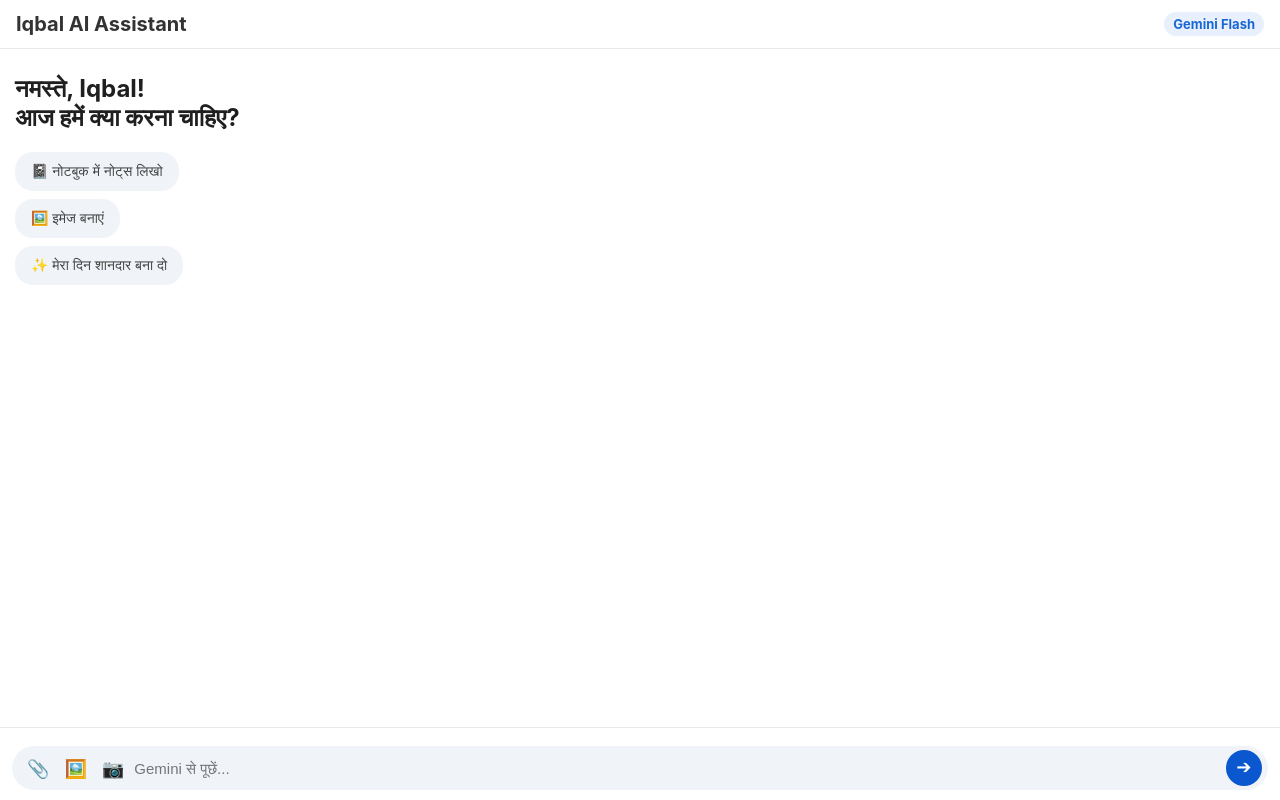
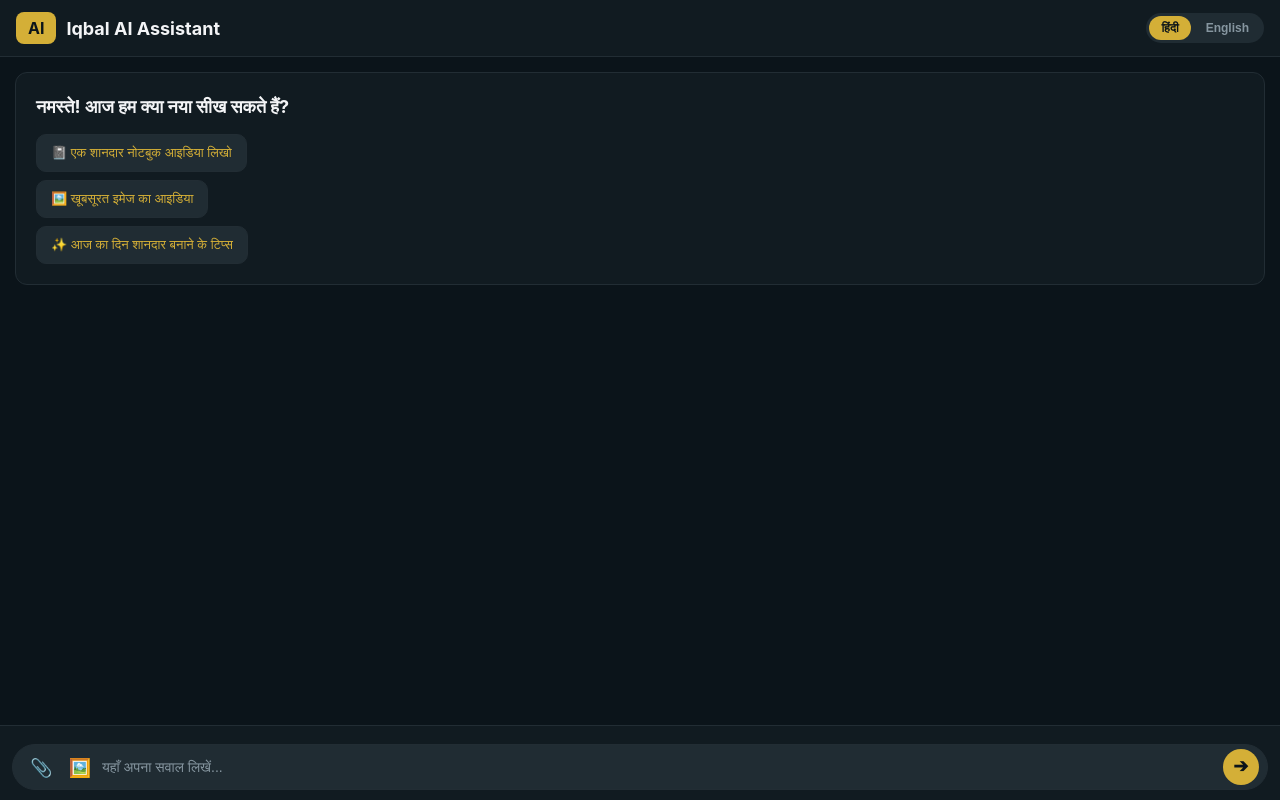
Before and after one commit to iqbalmansuri49891-a11y/Iqbal-AI-Assistant, a plain HTML site: page index.html in a window 1280 px wide. Drawn offline with Linux system fonts and the light colour scheme.

Commit message:
Revamp index.html with new theme and layout
Updated the theme and layout of the index.html file, including changes to the header, chat container, and styling for various elements. Adjusted language selection buttons and modified welcome messages.

```diff
--- a/index.html
+++ b/index.html
@@ -3,44 +3,57 @@
 <head>
 <meta charset="UTF-8">
 <meta name="viewport" content="width=device-width, initial-scale=1.0">
-<meta name="theme-color" content="#ffffff">
+<meta name="theme-color" content="#0b141a">
 <title>Iqbal AI Assistant</title>
 <style>
 *{box-sizing:border-box}
-body{font-family:-apple-system,BlinkMacSystemFont,"Segoe UI",Roboto,Arial,sans-serif;background:#f8f9fa;margin:0;height:100vh;display:flex;flex-direction:column}
-header{padding:12px 16px;background:#fff;border-bottom:1px solid #eaeaea;display:flex;justify-content:space-between;align-items:center;font-size:20px;font-weight:700;color:#333}
-.badge{font-size:13px;background:#e8f0fe;color:#1967d2;padding:4px 9px;border-radius:12px}
-#chat-container{flex:1;background:#fff;padding:15px;overflow-y:auto;display:flex;flex-direction:column;gap:12px}
-.welcome-box h1{font-size:24px;color:#1f1f1f;margin:10px 0 20px}
-.suggestion-chips{display:flex;flex-direction:column;gap:8px}
-.chip{background:#f0f4f9;padding:11px 16px;border-radius:18px;font-size:14px;color:#444;cursor:pointer;width:fit-content;border:0}
-.message{padding:10px 14px;border-radius:12px;max-width:88%;line-height:1.5;font-size:15px;word-break:break-word;white-space:pre-wrap}
-.user-message{background:#d3e3fd;color:#041e49;align-self:flex-end;border-bottom-right-radius:3px}
-.ai-message{background:#f0f4f9;color:#1f1f1f;align-self:flex-start;border-bottom-left-radius:3px}
-.input-area{background:#fff;padding:10px 12px;border-top:1px solid #eaeaea}
-.input-box-wrapper{display:flex;align-items:center;background:#f0f4f9;border-radius:24px;padding:4px 6px 4px 10px;gap:5px}
-input[type=text]{flex:1;background:transparent;border:0;outline:0;font-size:15px;color:#333;padding:8px 0;min-width:50px}
-.tool-btn{background:none;border:0;cursor:pointer;font-size:18px;color:#555;padding:5px;display:flex}
-.send-btn{background:#0b57d0;color:#fff;border:0;border-radius:50%;width:36px;height:36px;cursor:pointer;display:flex;align-items:center;justify-content:center;font-size:16px;flex-shrink:0}
+body{font-family:-apple-system,BlinkMacSystemFont,"Segoe UI",Roboto,Arial,sans-serif;background:#0b141a;color:#e9edef;margin:0;height:100vh;display:flex;flex-direction:column}
+header{padding:12px 16px;background:#111b21;border-bottom:1px solid #222d34;display:flex;justify-content:space-between;align-items:center}
+.brand{display:flex;align-items:center;gap:10px}
+.logo{background:#d4af37;color:#0b141a;font-weight:700;padding:6px 12px;border-radius:8px;font-size:16px}
+.title-text{font-size:18px;font-weight:700;color:#f3f4f6}
+.lang-selector{display:flex;background:#202c33;border-radius:20px;padding:3px;gap:3px}
+.lang-btn{background:transparent;border:0;color:#8696a0;padding:5px 12px;border-radius:16px;font-size:12px;cursor:pointer;font-weight:600}
+.lang-btn.active{background:#d4af37;color:#0b141a}
+#chat-container{flex:1;background:#0b141a;padding:15px;overflow-y:auto;display:flex;flex-direction:column;gap:12px}
+.welcome-box{background:#111b21;padding:20px;border-radius:12px;border:1px solid #222d34;margin-bottom:10px}
+.welcome-box h1{font-size:18px;color:#f3f4f6;margin:0 0 10px;line-height:1.6}
+.suggestion-chips{display:flex;flex-direction:column;gap:8px;margin-top:12px}
+.chip{background:#202c33;padding:10px 14px;border-radius:10px;font-size:13px;color:#d4af37;cursor:pointer;width:fit-content;border:1px solid #222d34;text-align:left}
+.message{padding:10px 14px;border-radius:12px;max-width:88%;line-height:1.6;font-size:14px;word-break:break-word;white-space:pre-wrap}
+.user-message{background:#005c4b;color:#e9edef;align-self:flex-end;border-bottom-right-radius:3px}
+.ai-message{background:#202c33;color:#e9edef;align-self:flex-start;border-bottom-left-radius:3px;border:1px solid #222d34}
+.input-area{background:#111b21;padding:10px 12px;border-top:1px solid #222d34}
+.input-box-wrapper{display:flex;align-items:center;background:#202c33;border-radius:24px;padding:4px 8px 4px 12px;gap:6px;border:1px solid #222d34}
+input[type=text]{flex:1;background:transparent;border:0;outline:0;font-size:14px;color:#e9edef;padding:8px 0}
+input[type=text]::placeholder{color:#8696a0}
+.tool-btn{background:none;border:0;cursor:pointer;font-size:18px;color:#8696a0;padding:5px;display:flex}
+.send-btn{background:#d4af37;color:#0b141a;border:0;border-radius:50%;width:36px;height:36px;cursor:pointer;display:flex;align-items:center;justify-content:center;font-size:16px;font-weight:700;flex-shrink:0}
 .send-btn:disabled{opacity:.5}
 .hidden{display:none}
-.status{font-size:12px;color:#666;text-align:center;padding:4px}
+.status{font-size:11px;color:#8696a0;text-align:center;padding:4px}
 </style>
 </head>
 <body>
 
 <header>
-  <span>Iqbal AI Assistant</span>
-  <span class="badge">Gemini Flash</span>
+  <div class="brand">
+    <div class="logo">AI</div>
+    <div class="title-text">Iqbal AI Assistant</div>
+  </div>
+  <div class="lang-selector">
+    <button class="lang-btn active" id="btn-hi" onclick="setLang('hi')">हिंदी</button>
+    <button class="lang-btn" id="btn-eng" onclick="setLang('eng')">English</button>
+  </div>
 </header>
 
 <div id="chat-container">
   <div class="welcome-box" id="welcome-section">
-    <h1>नमस्ते, Iqbal!<br>आज हमें क्या करना चाहिए?</h1>
+    <h1 id="welcome-text">नमस्ते! आज हम क्या नया सीख सकते हैं?</h1>
     <div class="suggestion-chips">
-      <button class="chip" onclick="setQuery('एक शानदार नोटबुक आइडिया लिखो')">📓 नोटबुक में नोट्स लिखो</button>
-      <button class="chip" onclick="setQuery('मेरे लिए एक खूबसूरत इमेज का आइडिया बताओ')">🖼️ इमेज बनाएं</button>
-      <button class="chip" onclick="setQuery('आज का दिन शानदार बनाने के लिए कुछ टिप्स दो')">✨ मेरा दिन शानदार बना दो</button>
+      <button class="chip" onclick="setQuery('एक शानदार नोटबुक आइडिया लिखो')">📓 एक शानदार नोटबुक आइडिया लिखो</button>
+      <button class="chip" onclick="setQuery('मेरे लिए एक खूबसूरत इमेज का आइडिया बताओ')">🖼️ खूबसूरत इमेज का आइडिया</button>
+      <button class="chip" onclick="setQuery('आज का दिन शानदार बनाने के लिए कुछ टिप्स दो')">✨ आज का दिन शानदार बनाने के टिप्स</button>
     </div>
   </div>
 </div>
@@ -54,20 +67,29 @@ input[type=text]{flex:1;background:transparent;border:0;outline:0;font-size:15px
     <label for="gallery-input" class="tool-btn" title="गैलरी">🖼️</label>
     <input class="hidden" type="file" id="gallery-input" accept="image/*" onchange="handleGallery(event)">
 
-    <label for="camera-input" class="tool-btn" title="कैमरा">📷</label>
-    <input class="hidden" type="file" id="camera-input" accept="image/*" capture="environment" onchange="handleCamera(event)">
-
-    <input type="text" id="user-input" placeholder="Gemini से पूछें..."
+    <input type="text" id="user-input" placeholder="यहाँ अपना सवाल लिखें..."
            onkeydown="if(event.key==='Enter') askGemini()">
     <button id="send-btn" class="send-btn" onclick="askGemini()">➔</button>
   </div>
 </div>
 
 <script>
-// OAuth Credentials & Config
-const CREDENTIAL = "AQ.Ab8RN6J8U1hrEY9PCH8oOnWLaw6YhPWJxeAMslcer7aCihOtCA";
-const MODEL = "gemini-3.8-flash";
-const ENDPOINT = "https://generativelanguage.googleapis.com/v1beta/models/" + MODEL + ":generateContent";
+let currentLang = 'hi';
+
+function setLang(lang){
+  currentLang = lang;
+  document.getElementById('btn-hi').classList.toggle('active', lang === 'hi');
+  document.getElementById('btn-eng').classList.toggle('active', lang === 'eng');
+
+  const welcomeText = document.getElementById('welcome-text');
+  if(lang === 'eng'){
+    welcomeText.innerHTML = "Hello! What can we build or learn today?";
+    document.getElementById('user-input').placeholder = "Ask anything in English...";
+  } else {
+    welcomeText.innerHTML = "नमस्ते! आज हम क्या नया सीख सकते हैं?";
+    document.getElementById('user-input').placeholder = "यहाँ अपना सवाल लिखें...";
+  }
+}
 
 function escapeHTML(text){
   return text.replace(/[&<>"']/g, function(c){
@@ -100,28 +122,28 @@ async function askGemini(){
   const userText = input.value.trim();
 
   if(!userText) return;
-
   if(welcome) welcome.style.display = "none";
 
   addMessage(userText, "user-message");
   input.value = "";
   button.disabled = true;
-  setStatus("Gemini जवाब तैयार कर रहा है...");
+  setStatus(currentLang === 'eng' ? "Generating response..." : "जवाब तैयार किया जा रहा है...");
 
   try{
-    // OAuth token format handling for secure header injection
-    const authHeader = CREDENTIAL.startsWith("AQ.") ? "Bearer " + CREDENTIAL : "Bearer " + CREDENTIAL;
+    const CREDENTIAL = "AQ.Ab8RN6LRjycGIkyvIuB4i0w-xQmFZjMLlGGImCCupkOF4VpH-A";
+    const MODEL = "gemini-1.5-flash";
+    const ENDPOINT = "https://generativelanguage.googleapis.com/v1beta/models/" + MODEL + ":generateContent";
 
     const response = await fetch(ENDPOINT, {
-      method:"POST",
-      headers:{
-        "Content-Type":"application/json",
-        "Authorization": authHeader
+      method: "POST",
+      headers: {
+        "Content-Type": "application/json",
+        "Authorization": "Bearer " + CREDENTIAL
       },
-      body:JSON.stringify({
-        contents:[{
-          role:"user",
-          parts:[{text:userText}]
+      body: JSON.stringify({
+        contents: [{
+          role: "user",
+          parts: [{ text: userText }]
         }]
       })
     });
@@ -129,24 +151,20 @@ async function askGemini(){
     const data = await response.json();
 
     if(!response.ok){
-      const msg = data?.error?.message || ("HTTP Error " + response.status);
+      const msg = data?.error?.message || "Authentication Error";
       addMessage("API Error: " + msg, "ai-message");
       return;
     }
 
-    const reply = data?.candidates?.[0]?.content?.parts
-      ?.map(p => p.text || "")
-      .join("")
-      .trim();
-
+    const reply = data?.candidates?.[0]?.content?.parts?.map(p => p.text || "").join("").trim();
     if(reply){
       addMessage(reply, "ai-message");
-    }else{
-      addMessage("क्षमा करें, कोई उत्तर नहीं मिला।", "ai-message");
+    } else {
+      addMessage("कोई उत्तर नहीं मिला।", "ai-message");
     }
-  }catch(error){
+  } catch(error) {
     addMessage("Network Error: " + error.message, "ai-message");
-  }finally{
+  } finally {
     button.disabled = false;
     setStatus("");
     input.focus();
@@ -157,24 +175,14 @@ function handleFile(event){
   const file = event.target.files[0];
   if(!file) return;
   document.getElementById("welcome-section").style.display="none";
-  addMessage("📁 File जोड़ी गई: " + file.name, "user-message");
-  addMessage("File मिल गई है।", "ai-message");
+  addMessage("📁 फाइल जोड़ी गई: " + file.name, "user-message");
 }
 
 function handleGallery(event){
   const file = event.target.files[0];
   if(!file) return;
   document.getElementById("welcome-section").style.display="none";
-  addMessage("🖼️ Gallery photo चुनी गई: " + file.name, "user-message");
-  addMessage("Photo मिल गई है।", "ai-message");
-}
-
-function handleCamera(event){
-  const file = event.target.files[0];
-  if(!file) return;
-  document.getElementById("welcome-section").style.display="none";
-  addMessage("📷 Camera photo ली गई: " + file.name, "user-message");
-  addMessage("Photo capture हो गई है।", "ai-message");
+  addMessage("🖼️ फोटो चुनी गई: " + file.name, "user-message");
 }
 </script>
 </body>
```
